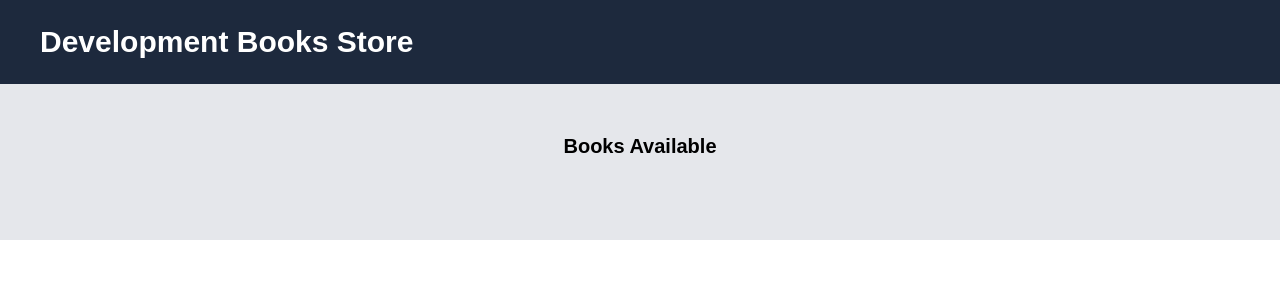
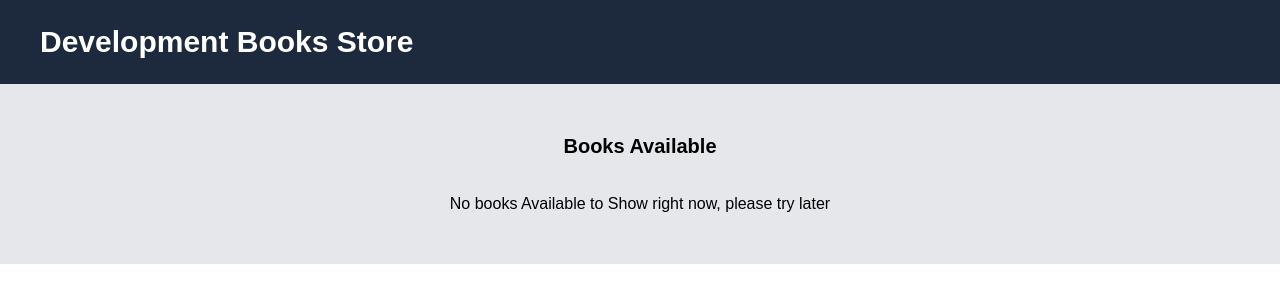
Before and after one commit to Manikandankasirajan/Development-Books-Store-Kata-ReactJS-V4, a React (Vite) app in the folder Development-Books-Store/: page / in a window 1280 px wide. Shown: the top 302 px of the page. Built offline with nearby package versions, Linux system fonts and the light colour scheme.

Commit message:
feat : add feature to display a message when there are no books to show

```diff
--- a/Development-Books-Store/src/components/BookList/index.jsx
+++ b/Development-Books-Store/src/components/BookList/index.jsx
@@ -1,4 +1,5 @@
 import React from "react";
+import BOOK_LIST from "../../data/bookList";
 
 const BookList = () => {
 	return (
@@ -6,6 +7,11 @@ const BookList = () => {
 			<h2 className="mb-8 px-5 text-xl font-bold text-center">
 				Books Available
 			</h2>
+			{BOOK_LIST.length === 0 && (
+				<section className="text-center">
+					<p>No books Available to Show right now, please try later</p>
+				</section>
+			)}
 		</main>
 	);
 };
--- /dev/null
+++ b/Development-Books-Store/src/data/bookList.js
@@ -0,0 +1,3 @@
+const BOOK_LIST = [];
+
+export default BOOK_LIST;
```
Also changed, not shown: 1 other file (tests, documents, lock files or other folders).
